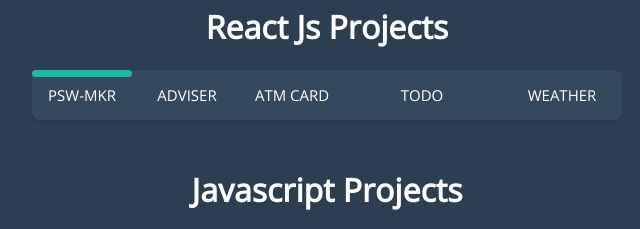
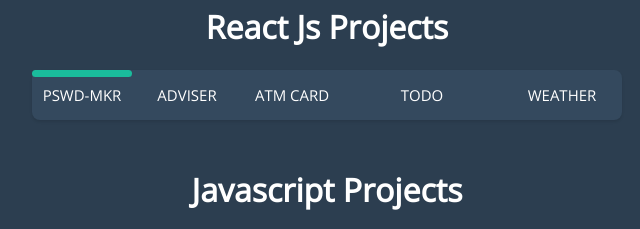
Before and after one commit to ankitbhurji/All-Project-Url, a plain HTML site: page index.html in a window 1280 px wide. Shown: the part 205-434 px from the top of the page, 313-953 px from the left. Drawn offline with nearby package versions, Linux system fonts and the light colour scheme.

Commit message:
Update index.html

```diff
--- a/index.html
+++ b/index.html
@@ -20,7 +20,7 @@
       <div>
         <h1 style="text-align: center; margin-top: 3rem; color: white;">React Js Projects</h1>
         <nav>
-          <a href="https://password-generator-nstf.onrender.com">psw-mkr</a>
+          <a href="https://password-generator-nstf.onrender.com">pswd-mkr</a>
           <a href="https://advice-y4l3.onrender.com">adviser</a>
           <a href="https://mastercard.onrender.com">atm card</a>
           <a href="https://ankitbhurji.github.io/React_todo/">todo</a>
```
